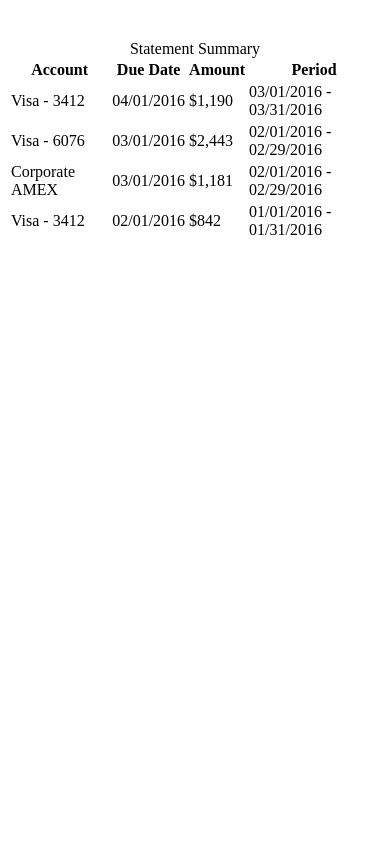
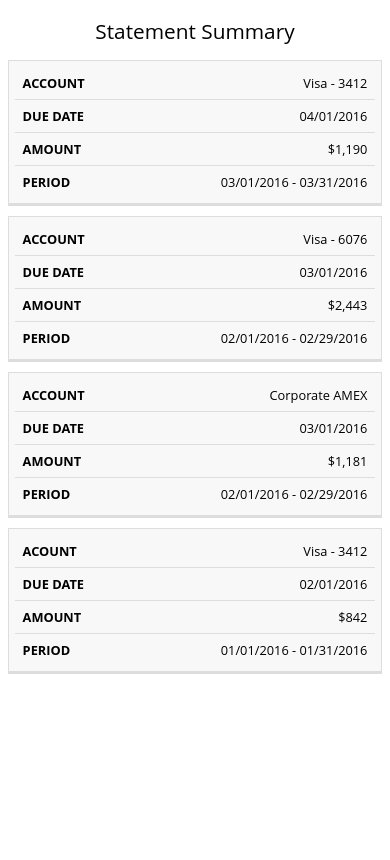
Before and after one commit to CesarObedFL/courses_and_resources, a PHP site: page / in a window 390 px wide. After the commit the page ends 674 px from the top, so only its background shows below. Run offline with PHP 8.4, Linux system fonts and the light colour scheme.

Commit message:
[ADD] resources; tables: simple_table_model_2 style

```diff
--- a/resources/css/tables/simple_table_model_2/css/styles.css
+++ b/resources/css/tables/simple_table_model_2/css/styles.css
@@ -1,11 +1,87 @@
+table {
+    border: 1px solid #ccc;
+    border-collapse: collapse;
+    margin: 0;
+    padding: 0;
+    width: 100%;
+    table-layout: fixed;
+}
 
+table caption {
+    font-size: 1.5em;
+    margin: .5em 0 .75em;
+}
+
+table tr {
+    background-color: #f8f8f8;
+    border: 1px solid #ddd;
+    padding: .35em;
+}
+
+table th,
+table td {
+    padding: .625em;
+    text-align: center;
+}
+
+table th {
+    font-size: .85em;
+    letter-spacing: .1em;
+    text-transform: uppercase;
+}
+
+@media screen and (max-width: 600px) {
+    table {
+        border: 0;
+    }
+
+    table caption {
+        font-size: 1.3em;
+    }
+
+    table thead {
+        border: none;
+        clip: rect(0 0 0 0);
+        height: 1px;
+        margin: -1px;
+        overflow: hidden;
+        padding: 0;
+        position: absolute;
+        width: 1px;
+    }
+
+    table tr {
+        border-bottom: 3px solid #ddd;
+        display: block;
+        margin-bottom: .625em;
+    }
+
+    table td {
+        border-bottom: 1px solid #ddd;
+        display: block;
+        font-size: .8em;
+        text-align: right;
+    }
+
+    table td::before {
+        /*
+      * aria-label has no advantage, it won't be read inside a table
+      content: attr(aria-label);
+      */
+        content: attr(data-label);
+        float: left;
+        font-weight: bold;
+        text-transform: uppercase;
+    }
+
+    table td:last-child {
+        border-bottom: 0;
+    }
+}
+
+
+/* general styling */
 body {
-    min-height: 100vh;
-    background: #ffffff;
-    display: flex;
-    align-items: center;
-    flex-direction: column;
-    padding-top: 2rem;
-    padding-bottom: 2rem;
-    box-sizing: border-box;
+    font-family: "Open Sans", sans-serif;
+    line-height: 1.25;
 }
--- a/resources/css/tables/simple_table_model_2/index.html
+++ b/resources/css/tables/simple_table_model_2/index.html
@@ -6,7 +6,7 @@
     <meta charset="utf-8">
     <meta name="viewport" content="width=device-width, initial-scale=1">
 
-    <title>Ejemplo de </title>
+    <title>Ejemplo de Tabla Simple Modelo 2</title>
 
     <link rel="stylesheet" type="text/css" href="css/styles.css">
 
```
